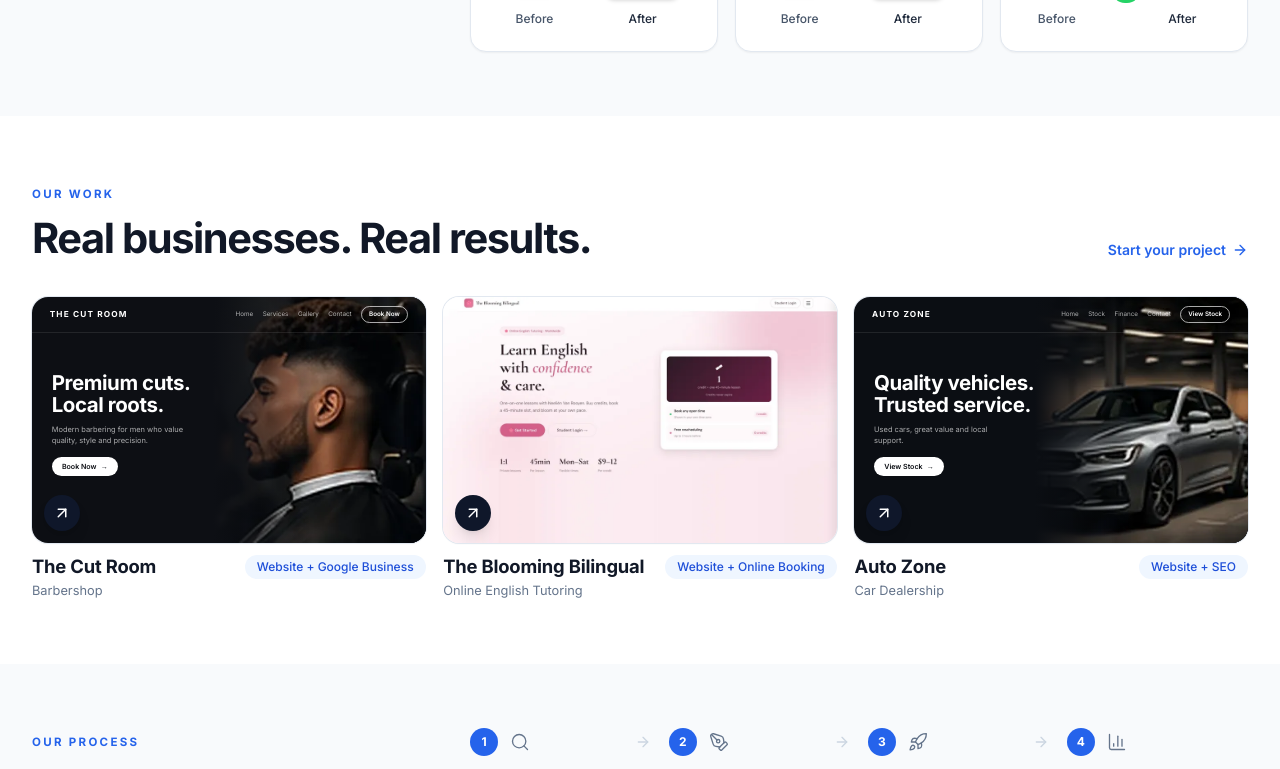
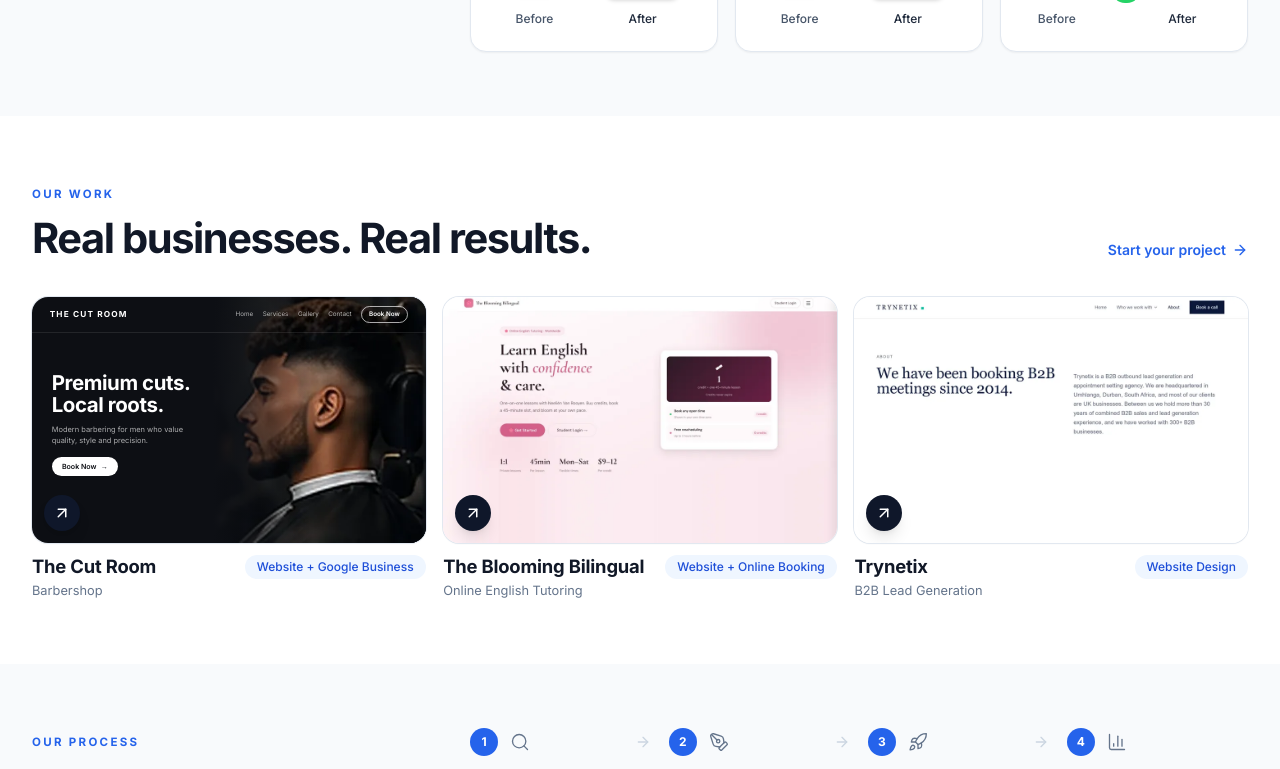
Before and after one commit to samuelbaradhuwar-svg/KODA-3, a React (Vite) app: page / in a window 1280 px wide. Shown: the part 1195-1964 px from the top of the page. Built offline with nearby package versions, Linux system fonts and the light colour scheme.

Commit message:
Replace Auto Zone placeholder with Trynetix in portfolio
Co-Authored-By: Claude Sonnet 5.5 <noreply@anthropic.com>
Claude-Session: https://claude.ai/code/session_01UQ7kCAqGcuMibxd5HC5zc2

```diff
--- a/src/App.jsx
+++ b/src/App.jsx
@@ -4,7 +4,6 @@ import {
   ArrowUpRight,
   BarChart3,
   CalendarCheck,
-  Car,
   ChevronDown,
   Clock3,
   Flower2,
@@ -36,7 +35,7 @@ import KODA_ICON_BLACK from "./assets/koda-icon-black.webp";
 import KODA_ICON_WHITE from "./assets/koda-icon-white.webp";
 import PHOTO_BARBER from "./assets/photo-barber.webp";
 import SHOT_BLOOMING from "./assets/photo-blooming-bilingual.webp";
-import PHOTO_CAR from "./assets/photo-car.webp";
+import SHOT_TRYNETIX from "./assets/photo-trynetix.webp";
 
 /* lucide-react no longer ships brand icons, so these are local copies of the old ones. */
 function makeIcon(children) {
@@ -116,17 +115,11 @@ const PORTFOLIO = [
     url: "https://www.thebloomingbilingual.com/",
   },
   {
-    name: "Auto Zone",
-    category: "Car Dealership",
-    brand: "AUTO ZONE",
-    nav: ["Home", "Stock", "Finance", "Contact"],
-    headline: ["Quality vehicles.", "Trusted service."],
-    sub: "Used cars, great value and local support.",
-    cta: "View Stock",
-    icon: Car,
-    tag: "Website + SEO",
-    image: PHOTO_CAR,
-    colors: { bg: "#0B0E13", fg: "#FFFFFF", muted: "rgba(255,255,255,0.66)", line: "rgba(255,255,255,0.09)", btnBg: "#FFFFFF", btnFg: "#0B0E13", artA: "#6B7280", artB: "#0B0E13", iconColor: "#FFFFFF" },
+    name: "Trynetix",
+    category: "B2B Lead Generation",
+    tag: "Website Design",
+    screenshot: SHOT_TRYNETIX,
+    url: "https://trynetix.com/about",
   },
 ];
 
@@ -175,7 +168,7 @@ const FAQS = [
 const TRUSTED = [
   { name: "The Cut Room", sub: "Barbershop", icon: Scissors },
   { name: "Blooming Bilingual", sub: "English Tutoring", icon: Globe },
-  { name: "Auto Zone", sub: "Used Vehicles", icon: Car },
+  { name: "Trynetix", sub: "B2B Lead Generation", icon: TrendingUp },
   { name: "Bloom", sub: "Florist & Gifts", icon: Flower2 },
   { name: "Local Fuel", sub: "Convenience", icon: Fuel },
 ];
```
Also changed, not shown: src/assets/photo-car.webp (deleted), src/assets/photo-trynetix.webp (added).
